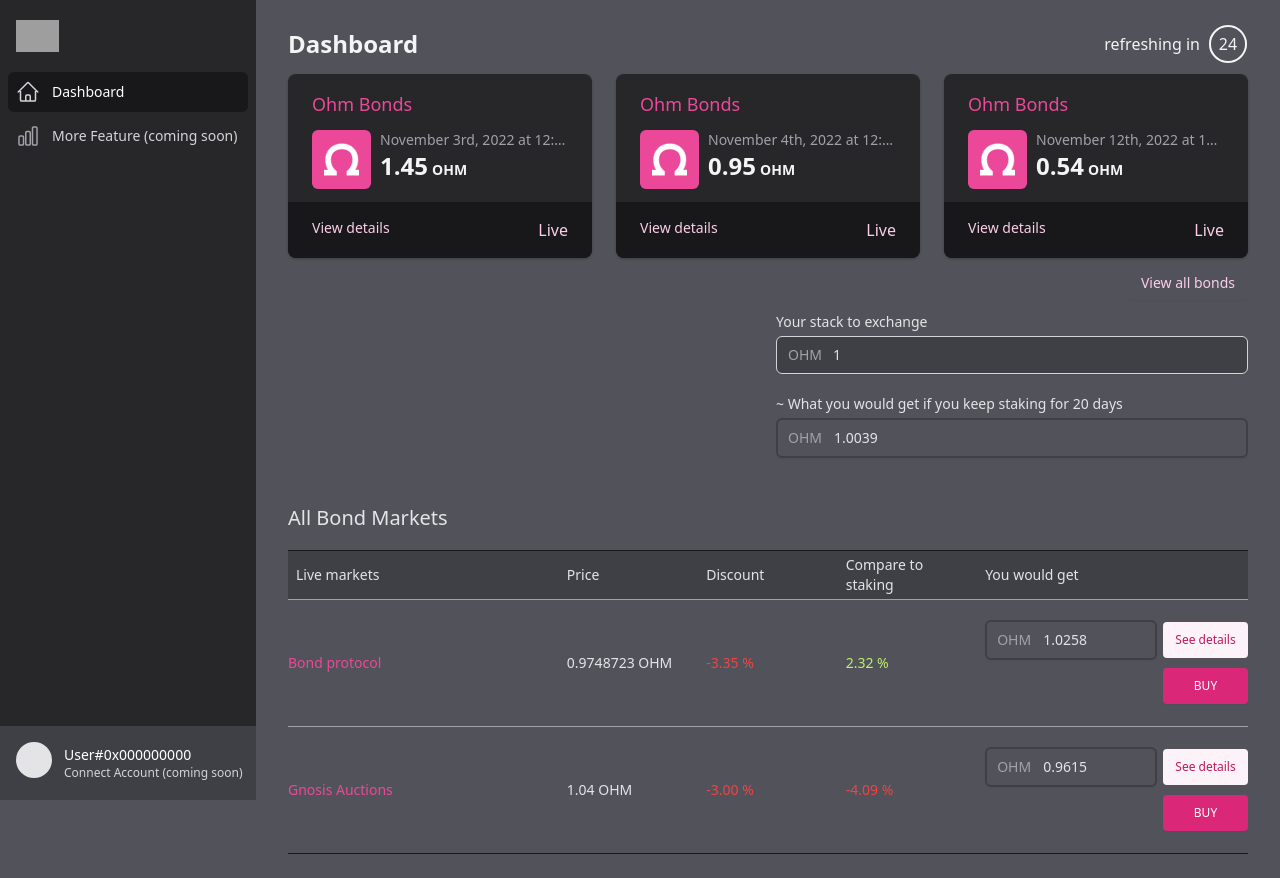
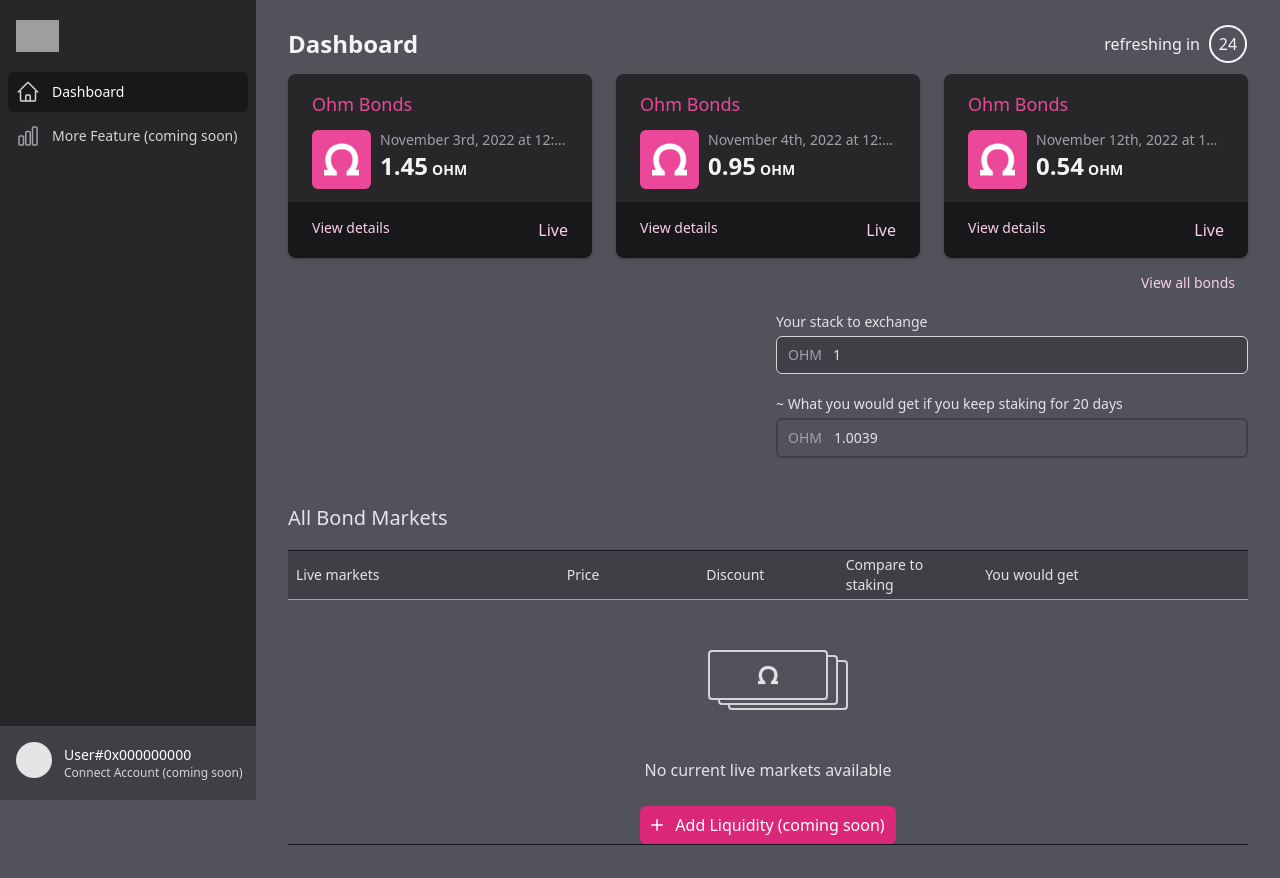
Before and after one commit to laurianek/ohmie-dashboard, a React (Vite) app: page / in a window 1280 px wide. Built offline with nearby package versions, Linux system fonts and the light colour scheme; grey boxes are pictures that could not be loaded.

Commit message:
MVP - looking very ready - doing empty state next - live market, secondary market + empty state

```diff
--- a/src/components/BondDisplay/BondDisplay.jsx
+++ b/src/components/BondDisplay/BondDisplay.jsx
@@ -1,6 +1,8 @@
 import React, { useState } from 'react';
 import { format } from 'date-fns';
 import { Transition } from '@headlessui/react';
+import { PlusIcon } from '@heroicons/react/20/solid';
+import { OmegaIcon } from '../Icons.jsx';
 import {
   classNames,
   calculate_bond_return,
@@ -21,18 +23,11 @@ import { useStore } from '../../store.jsx';
 
 export default function BondDisplay() {
   const { userStack, currentBond, data } = useStore();
-  const [options, setOptions] = useState(notificationOptions[0].text);
-  const [seeDetails, setSeeDetails] = useState({});
-  const aBond = currentBond || Object.values(data.bonds)[0];
   const subTitle = currentBond
     ? format(new Date(currentBond.expiry_timestamp * 1000), 'PPPp')
     : '';
-
-  const dayDiff = getIntervalFromNow({
-    timestamp: aBond.expiry_timestamp,
-  });
-  const toggleSeeDetails = (key) => () =>
-    setSeeDetails((state) => ({ ...state, [key]: !state[key] }));
+  const liveMarkets =
+    currentBond && currentBond.live_markets ? currentBond.live_markets : [];
 
   return (
     <>
@@ -50,118 +45,66 @@ export default function BondDisplay() {
             <Cell>Compare to staking</Cell>
             <Cell>You would get</Cell>
           </HeaderRow>
-          {aBond.live_markets.map((market, index) => {
-            const bondReturn = calculate_bond_return(userStack, market.price);
-            const _1BondReturn = calculate_bond_return(1, market.price);
-            const comparisonPercent = calculate_percent_return_bond_vs_staking(
-              userStack,
-              market.price,
-              dayDiff.days
-            );
-            return (
-              <Row
-                key={`row-${index}`}
-                className={!seeDetails[index] ? 'sm:gap-y-0' : 'sm:gap-y-4'}
+          {liveMarkets.length !== 0 &&
+            liveMarkets.map((market, index) => (
+              <MarketDetails
+                userStack={userStack}
+                market={market}
+                bond={currentBond}
+                key={`live-market-${index}`}
+                index={index}
+              />
+            ))}
+          {liveMarkets.length === 0 && (
+            <>
+              <div className="text-center">
+                <div
+                  data-name="Canvas"
+                  className="w-1/2 min-w-[200px] mx-auto relative min-h-[150px]"
                 >
-                <div className="font-medium sm:col-span-2 text-paris-500 text-xl sm:text-sm">
-                  {market.exchange.name}
+                  <div
+                    data-name="bond animated"
+                    style={{
+                      left: 'calc(50% + 20px)',
+                      top: 'calc(50% + 10px)',
+                    }}
+                    className="bg-lisbon-600 border border-2 border-lisbon-300 w-[120px] h-[50px] rounded absolute -translate-x-1/2 -translate-y-1/2 flex items-center justify-center"
+                  >
+                    <OmegaIcon size={20} />
                   </div>
-                <Cell label={'Price'}>
-                  {market.price} {market.currency}
-                </Cell>
-                <Cell
-                  label={'Discount'}
-                  className={
-                    parseFloat(market.discount) < 0 ? 'text-red-500' : ''
-                  }
+                  <div
+                    data-name="bond animated"
+                    style={{
+                      left: 'calc(50% + 10px)',
+                      top: 'calc(50% + 5px)',
+                    }}
+                    className="bg-lisbon-600 border border-2 border-lisbon-300 w-[120px] h-[50px] rounded absolute -translate-x-1/2 -translate-y-1/2 flex items-center justify-center"
                   >
-                  {parseFloat(market.discount).toFixed(2)} %
-                </Cell>
-                <Cell
-                  label={'Comp. staking'}
-                  className={
-                    comparisonPercent < 0 ? 'text-red-500' : 'text-lime-300'
-                  }
+                    <OmegaIcon size={20} />
+                  </div>
+                  <div
+                    data-name="bond animated"
+                    style={{ left: 'calc(50%)', top: 'calc(50%)' }}
+                    className="bg-lisbon-600 border border-2 border-lisbon-300 w-[120px] h-[50px] rounded absolute top-1/2 -translate-x-1/2 -translate-y-1/2 flex items-center justify-center"
                   >
-                  {comparisonPercent.toFixed(2)} %
-                </Cell>
-                <Cell
-                  label={'You would get'}
-                  className="sm:col-span-2 flex justify-end flex-wrap gap-1.5"
-                >
-                  <FakeInput currency={market.currency}>
-                    {numberWithCommas((bondReturn || 0).toFixed(4))}
-                  </FakeInput>
-                  <SecondaryButton
-                    className="min-w-[85px] min-h-[36px] my-0.5"
-                    onClick={toggleSeeDetails(index)}
-                  >
-                    {!seeDetails[index] ? 'See details' : 'Hide details'}
-                  </SecondaryButton>
-                  <PrimaryButton
-                    link={market.buy_link}
-                    className="min-w-[85px] min-h-[36px] my-0.5"
-                  >
-                    BUY
-                  </PrimaryButton>
-                </Cell>
-
-                <Cell className="col-span-5 col-start-3">
-                  <Transition
-                    show={!!seeDetails[index]}
-                    enter="transition duration-100"
-                    enterFrom="opacity-0 -translate-y-full"
-                    enterTo="opacity-100 translate-y-0"
-                    leave="transition duration-150"
-                    leaveFrom="opacity-100 translate-y-0"
-                    leaveTo="opacity-0 -translate-y-10"
-                  >
-                    <div className="bg-lisbon-400 shadow rounded-lg px-4 py-5 sm:p-6 mt-3 text-black">
-                      <div className="grid grid-cols-3 gap-4">
-                        {getExtraStats(
-                          market,
-                          _1BondReturn,
-                          comparisonPercent
-                        ).map(
-                          (
-                            { label, value, className = 'text-parisII-50' },
-                            i
-                          ) => (
-                            <div key={`${label}-${i}`} className="">
-                              <div className="mt-1 flex items-baseline justify-between md:block lg:flex">
-                                <div
-                                  className={classNames(
-                                    className,
-                                    'flex items-baseline text-lg sm:text-xl font-semibold truncate'
-                                  )}
-                                >
-                                  {value}
+                    <OmegaIcon size={20} />
                   </div>
                 </div>
-                              <div className="text-sm font-normal">{label}</div>
-                            </div>
-                          )
-                        )}
-                      </div>
-                      <div className="mt-6 flex w-full gap-4 items-start sm:items-stretch">
-                        <PrimaryButton size="md" className="min-w-[120px]">
-                          <div>
-                            Notify me <br />
-                            <small>(coming soon)</small>
-                          </div>
+                <h4 className="mt-2 font-medium">
+                  No current live markets available
+                </h4>
+                <div className="mt-6">
+                  <PrimaryButton size="md">
+                    <PlusIcon
+                      className="-ml-1 mr-2 h-5 w-5"
+                      aria-hidden="true"
+                    />
+                    Add Liquidity (coming soon)
                   </PrimaryButton>
-
-                        <NotifyDropDown
-                          value={options}
-                          onChange={(v) => setOptions(v)}
-                        />
                 </div>
               </div>
-                  </Transition>
-                </Cell>
-              </Row>
-            );
-          })}
+            </>
+          )}
         </div>
       </div>
     </>
@@ -216,3 +159,108 @@ function getExtraStats(market, userStack = 0, userPL = 0) {
     },
   ]);
 }
+
+function MarketDetails({ market, userStack, bond, index }) {
+  const [seeDetails, setSeeDetails] = useState({});
+  const [options, setOptions] = useState(notificationOptions[0].text);
+
+  const bondReturn = calculate_bond_return(userStack, market.price);
+  const _1BondReturn = calculate_bond_return(1, market.price);
+  const dayDiff = getIntervalFromNow({
+    timestamp: bond.expiry_timestamp,
+  });
+  const comparisonPercent = calculate_percent_return_bond_vs_staking(
+    userStack,
+    market.price,
+    dayDiff.days
+  );
+  const toggleSeeDetails = (key) => () =>
+    setSeeDetails((state) => ({ ...state, [key]: !state[key] }));
+
+  return (
+    <Row className={!seeDetails[index] ? 'sm:gap-y-0' : 'sm:gap-y-4'}>
+      <div className="font-medium sm:col-span-2 text-paris-500 text-xl sm:text-sm">
+        {market.exchange.name}
+      </div>
+      <Cell label={'Price'}>
+        {market.price} {market.currency}
+      </Cell>
+      <Cell
+        label={'Discount'}
+        className={parseFloat(market.discount) < 0 ? 'text-red-500' : ''}
+      >
+        {parseFloat(market.discount).toFixed(2)} %
+      </Cell>
+      <Cell
+        label={'Comp. staking'}
+        className={comparisonPercent < 0 ? 'text-red-500' : 'text-lime-300'}
+      >
+        {comparisonPercent.toFixed(2)} %
+      </Cell>
+      <Cell
+        label={'You would get'}
+        className="sm:col-span-2 flex justify-end flex-wrap gap-1.5"
+      >
+        <FakeInput currency={market.currency}>
+          {numberWithCommas((bondReturn || 0).toFixed(4))}
+        </FakeInput>
+        <SecondaryButton
+          className="min-w-[85px] min-h-[36px] my-0.5"
+          onClick={toggleSeeDetails(index)}
+        >
+          {!seeDetails[index] ? 'See details' : 'Hide details'}
+        </SecondaryButton>
+        <PrimaryButton
+          link={market.buy_link}
+          className="min-w-[85px] min-h-[36px] my-0.5"
+        >
+          BUY
+        </PrimaryButton>
+      </Cell>
+
+      <Cell className="col-span-5 col-start-3">
+        <Transition
+          show={!!seeDetails[index]}
+          enter="transition duration-100"
+          enterFrom="opacity-0 -translate-y-full"
+          enterTo="opacity-100 translate-y-0"
+          leave="transition duration-150"
+          leaveFrom="opacity-100 translate-y-0"
+          leaveTo="opacity-0 -translate-y-10"
+        >
+          <div className="bg-lisbon-400 shadow rounded-lg px-4 py-5 sm:p-6 mt-3 text-black">
+            <div className="grid grid-cols-3 gap-4">
+              {getExtraStats(market, _1BondReturn, comparisonPercent).map(
+                ({ label, value, className = 'text-parisII-50' }, i) => (
+                  <div key={`${label}-${i}`} className="">
+                    <div className="mt-1 flex items-baseline justify-between md:block lg:flex">
+                      <div
+                        className={classNames(
+                          className,
+                          'flex items-baseline text-lg sm:text-xl font-semibold truncate'
+                        )}
+                      >
+                        {value}
+                      </div>
+                    </div>
+                    <div className="text-sm font-normal">{label}</div>
+                  </div>
+                )
+              )}
+            </div>
+            <div className="mt-6 flex w-full gap-4 items-start sm:items-stretch">
+              <PrimaryButton size="md" className="min-w-[120px]">
+                <div>
+                  Notify me <br />
+                  <small>(coming soon)</small>
+                </div>
+              </PrimaryButton>
+
+              <NotifyDropDown value={options} onChange={(v) => setOptions(v)} />
+            </div>
+          </div>
+        </Transition>
+      </Cell>
+    </Row>
+  );
+}
--- a/src/components/BondDisplay/FakeInput.jsx
+++ b/src/components/BondDisplay/FakeInput.jsx
@@ -2,7 +2,7 @@ import React from 'react';
 
 export function FakeInput({ children, currency }) {
   return (
-    <div className="relative rounded-md shadow-sm text-sm flex-1">
+    <div className="relative rounded-md shadow-sm text-sm flex-1 z-[-1]">
       <div className="pointer-events-none absolute inset-y-0 left-0 flex items-center pl-3">
         <span className="text-lisbon-400">{currency}</span>
       </div>
--- a/src/components/Buttons.jsx
+++ b/src/components/Buttons.jsx
@@ -8,9 +8,9 @@ export function PlainButton({ onClick, children, className = '', size }) {
       className={classNames(
         'inline-flex text-center items-center border px-3 py-2 font-medium leading-4 shadow-sm bg-transparent border-transparent text-paris-200 transition hover:border-paris-200 hover:text-paris-100 focus:outline-none focus:ring-2 focus:ring-paris-300 focus:border-paris-500',
         size === 'lg'
-          ? 'text-xl rounded-xl'
+          ? 'text-xl rounded-lg'
           : size === 'md'
-          ? 'text-lg rounded-xl'
+          ? 'text-lg rounded-lg'
           : 'text-sm rounded-md',
         className
       )}
@@ -28,9 +28,9 @@ export function PrimaryButton({ onClick, children, className = '', size }) {
       className={classNames(
         'inline-flex justify-center text-center items-center border border-transparent bg-paris-600 px-2.5 py-1.5 font-medium text-white shadow-sm hover:bg-paris-700 focus:outline-none focus:ring-2 focus:ring-paris-500 focus:ring-offset-2',
         size === 'lg'
-          ? 'text-lg rounded-lg'
+          ? 'text-lg rounded-md'
           : size === 'md'
-          ? 'text-base rounded-lg'
+          ? 'text-base rounded-md'
           : 'text-xs rounded',
         className
       )}
@@ -48,9 +48,9 @@ export function SecondaryButton({ onClick, children, className = '', size }) {
       className={classNames(
         'inline-flex justify-center text-center items-center border border-transparent bg-paris-50 px-2.5 py-1.5 font-medium text-paris-700 hover:bg-paris-200 focus:outline-none focus:ring-2 focus:ring-paris-500 focus:ring-offset-2',
         size === 'lg'
-          ? 'text-lg rounded-lg'
+          ? 'text-lg rounded-md'
           : size === 'md'
-          ? 'text-base rounded-lg'
+          ? 'text-base rounded-md'
           : 'text-xs rounded',
         className
       )}
--- a/src/components/YourStake.jsx
+++ b/src/components/YourStake.jsx
@@ -42,13 +42,14 @@ export default function YourStake() {
           Your stack to exchange
         </label>
         <div className="relative mt-1 rounded-md shadow-sm">
-          <div className="pointer-events-none absolute inset-y-0 left-0 flex items-center pl-3">
+          <div className="pointer-events-none absolute inset-y-0 left-0 top-0 flex items-center pl-3">
             <span className="text-lisbon-400 sm:text-sm">OHM</span>
           </div>
           <input
             type="number"
             className="block w-full sm:text-sm rounded-md border-lisbon-300 bg-lisbon-700 pl-14 pr-1 py-2 focus:outline-none focus:ring-2 focus:ring focus:ring-paris-400"
             placeholder="0.00"
+            min={0}
             aria-describedby="your stack"
             value={value}
             onChange={handleChange}
```
Lines whose indentation alone changed are shown as unchanged.
